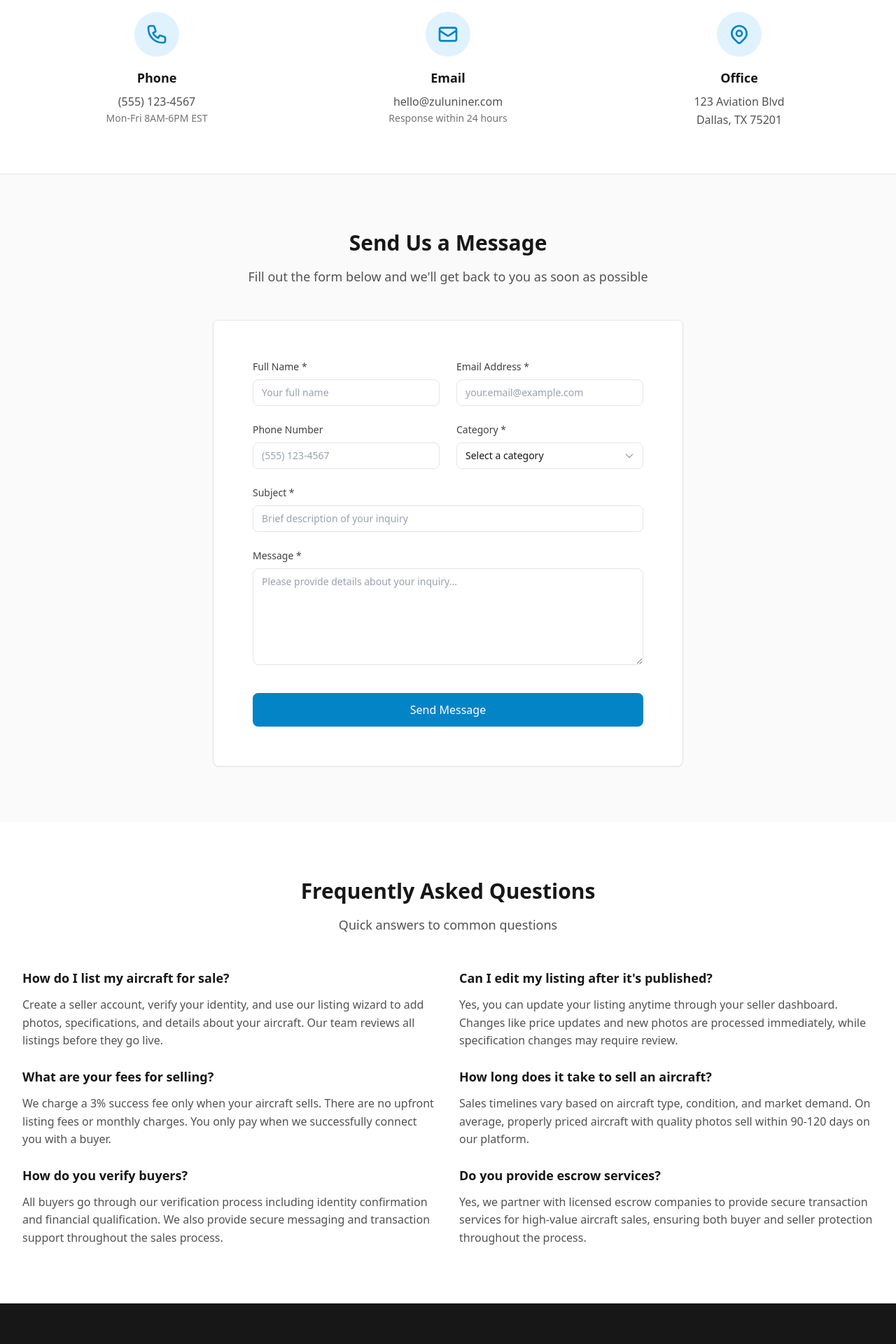
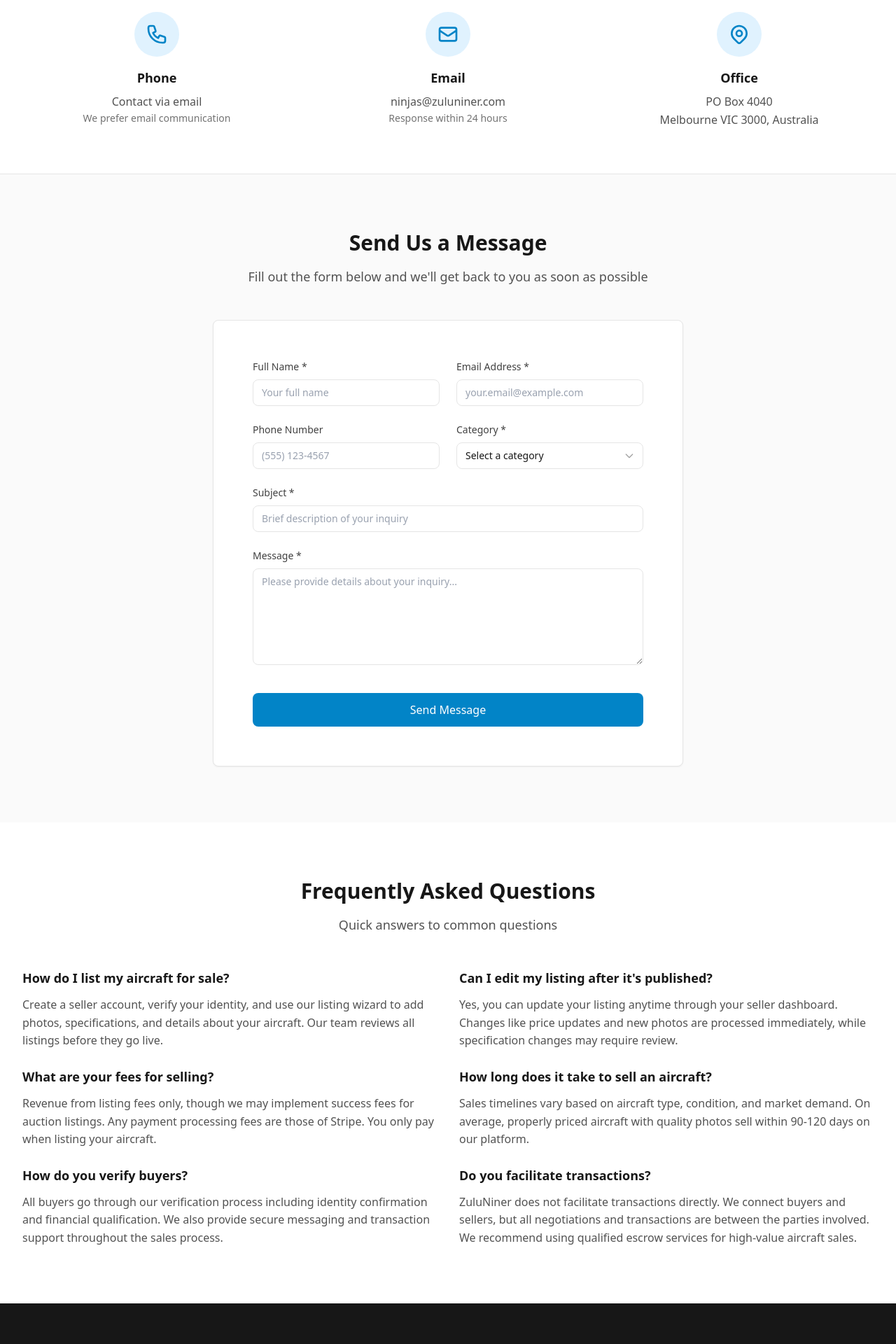
Before and after one commit to discomedia/zuluniner, a Next.js app: page /contact in a window 1280 px wide. Shown: the part 400-2320 px from the top of the page at 70% size. Built offline with nearby package versions, Linux system fonts and the light colour scheme; no server answers.

Commit message:
last updates for today

```diff
--- a/src/app/contact/page.tsx
+++ b/src/app/contact/page.tsx
@@ -85,7 +85,7 @@ export default function ContactPage() {
             </h1>
             <p className="mt-6 text-xl text-primary-100 max-w-3xl mx-auto">
               Have questions about buying or selling aircraft? Need support with your listing?
-              We&apos;re here to help connect you with the right solutions.
+              We&apos;re here to help connect you with the aviation community.
             </p>
           </div>
         </ContainerLayout>
@@ -102,8 +102,8 @@ export default function ContactPage() {
                 </svg>
               </div>
               <h3 className="text-lg font-semibold text-neutral-900 mb-2">Phone</h3>
-              <p className="text-neutral-600">(555) 123-4567</p>
-              <p className="text-sm text-neutral-500">Mon-Fri 8AM-6PM EST</p>
+              <p className="text-neutral-600">Contact via email</p>
+              <p className="text-sm text-neutral-500">We prefer email communication</p>
             </div>
 
             <div className="text-center">
@@ -113,7 +113,7 @@ export default function ContactPage() {
                 </svg>
               </div>
               <h3 className="text-lg font-semibold text-neutral-900 mb-2">Email</h3>
-              <p className="text-neutral-600">hello@zuluniner.com</p>
+              <p className="text-neutral-600">ninjas@zuluniner.com</p>
               <p className="text-sm text-neutral-500">Response within 24 hours</p>
             </div>
 
@@ -125,8 +125,8 @@ export default function ContactPage() {
                 </svg>
               </div>
               <h3 className="text-lg font-semibold text-neutral-900 mb-2">Office</h3>
-              <p className="text-neutral-600">123 Aviation Blvd</p>
-              <p className="text-neutral-600">Dallas, TX 75201</p>
+              <p className="text-neutral-600">PO Box 4040</p>
+              <p className="text-neutral-600">Melbourne VIC 3000, Australia</p>
             </div>
           </div>
         </ContainerLayout>
@@ -296,7 +296,7 @@ export default function ContactPage() {
                 What are your fees for selling?
               </h3>
               <p className="text-neutral-600 mb-6">
-                We charge a 3% success fee only when your aircraft sells. There are no upfront listing fees or monthly charges. You only pay when we successfully connect you with a buyer.
+                Revenue from listing fees only, though we may implement success fees for auction listings. Any payment processing fees are those of Stripe. You only pay when listing your aircraft.
               </p>
 
               <h3 className="text-lg font-semibold text-neutral-900 mb-3">
@@ -323,10 +323,10 @@ export default function ContactPage() {
               </p>
 
               <h3 className="text-lg font-semibold text-neutral-900 mb-3">
-                Do you provide escrow services?
+                Do you facilitate transactions?
               </h3>
               <p className="text-neutral-600">
-                Yes, we partner with licensed escrow companies to provide secure transaction services for high-value aircraft sales, ensuring both buyer and seller protection throughout the process.
+                ZuluNiner does not facilitate transactions directly. We connect buyers and sellers, but all negotiations and transactions are between the parties involved. We recommend using qualified escrow services for high-value aircraft sales.
               </p>
             </div>
           </div>
--- a/src/components/home/HomePageClient.tsx
+++ b/src/components/home/HomePageClient.tsx
@@ -181,6 +181,7 @@ export default function HomePageClient({ children }: HomePageClientProps) {
                 onSearch={handleSearch}
                 size="lg"
                 className="mb-6"
+                contrast
               />
               <div className="flex flex-col sm:flex-row gap-4 justify-center">
                 <Button size="lg" variant="secondary" className="bg-white text-primary-700 hover:bg-neutral-100" onClick={handleBrowseAircraft}>
--- a/src/components/ui/SearchBar.tsx
+++ b/src/components/ui/SearchBar.tsx
@@ -12,6 +12,7 @@ interface SearchBarProps {
   loading?: boolean;
   className?: string;
   size?: 'sm' | 'md' | 'lg';
+  contrast?: boolean; // If true, use high-contrast (white) style for dark/primary backgrounds
 }
 
 export default function SearchBar({
@@ -23,6 +24,7 @@ export default function SearchBar({
   loading = false,
   className,
   size = 'md',
+  contrast = false,
 }: SearchBarProps) {
   const [query, setQuery] = useState(value);
   const [showSuggestions, setShowSuggestions] = useState(false);
@@ -119,13 +121,13 @@ export default function SearchBar({
         <div className="absolute inset-y-0 left-0 flex items-center pl-3 pointer-events-none">
           {loading ? (
             <svg
-              className={cn('animate-spin text-neutral-400', iconSizes[size])}
+              className={cn('animate-spin', contrast ? 'text-white' : 'text-neutral-400', iconSizes[size])}
               xmlns="http://www.w3.org/2000/svg"
               fill="none"
               viewBox="0 0 24 24"
             >
               <circle
-                className="opacity-25"
+                className={contrast ? 'opacity-40' : 'opacity-25'}
                 cx="12"
                 cy="12"
                 r="10"
@@ -133,14 +135,14 @@ export default function SearchBar({
                 strokeWidth="4"
               ></circle>
               <path
-                className="opacity-75"
-                fill="currentColor"
+                className={contrast ? 'opacity-80' : 'opacity-75'}
+                fill={contrast ? '#fff' : 'currentColor'}
                 d="M4 12a8 8 0 018-8V0C5.373 0 0 5.373 0 12h4zm2 5.291A7.962 7.962 0 014 12H0c0 3.042 1.135 5.824 3 7.938l3-2.647z"
               ></path>
             </svg>
           ) : (
             <svg
-              className={cn('text-neutral-400', iconSizes[size])}
+              className={cn(contrast ? 'text-white' : 'text-neutral-400', iconSizes[size])}
               fill="none"
               stroke="currentColor"
               viewBox="0 0 24 24"
@@ -168,8 +170,11 @@ export default function SearchBar({
           }}
           placeholder={placeholder}
           className={cn(
-            'block w-full rounded-lg border border-neutral-300 pl-10 pr-10 text-neutral-900 placeholder:text-neutral-500',
-            'focus:border-primary-500 focus:outline-none focus:ring-1 focus:ring-primary-500',
+            'block w-full rounded-lg pl-10 pr-10',
+            contrast
+              ? 'border border-white text-white placeholder:text-primary-200 bg-primary-700 focus:border-white focus:ring-white'
+              : 'border border-neutral-300 text-neutral-900 placeholder:text-neutral-500 focus:border-primary-500 focus:ring-primary-500',
+            'focus:outline-none focus:ring-1',
             'disabled:cursor-not-allowed disabled:bg-neutral-50 disabled:text-neutral-500',
             sizes[size],
             className
```
